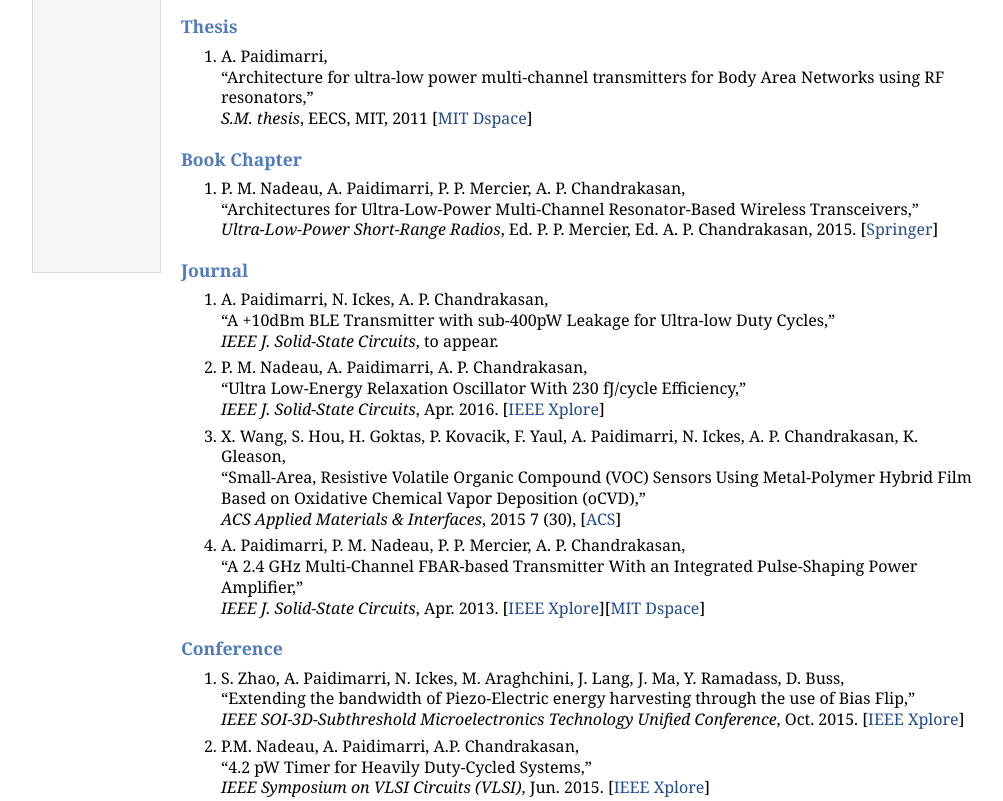
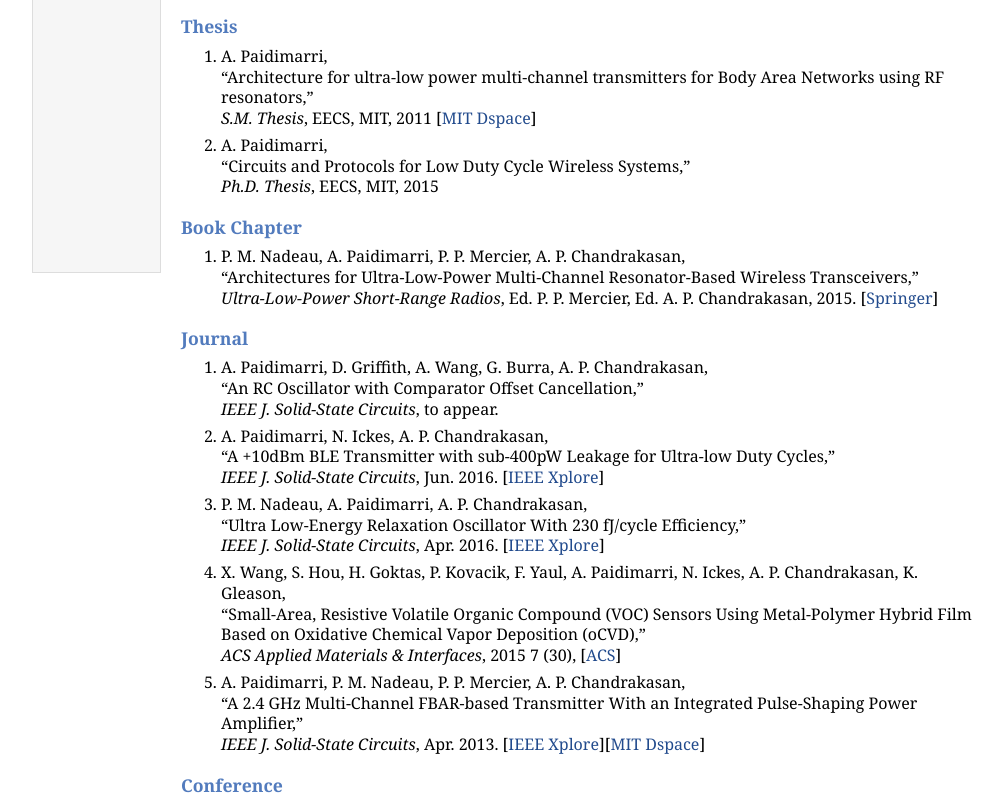
Before and after one commit to arun-p/www, a plain HTML site: page index.html in a window 1280 px wide. Shown: the part 505-1306 px from the top of the page, without its empty margins (31-1034 px from the left). Drawn offline with Linux system fonts and the light colour scheme.

Commit message:
added JSSC for RC oscillator

```diff
--- a/index.html
+++ b/index.html
@@ -45,7 +45,11 @@ try {
 <ol>
 <li><p>A. Paidimarri,<br />
 &ldquo;Architecture for ultra-low power multi-channel transmitters for Body Area Networks using RF resonators,&rdquo;<br />
-<i>S.M. thesis</i>, EECS, MIT, 2011 [<a href="http://dspace.mit.edu/handle/1721.1/66473">MIT Dspace</a>]</p>
+<i>S.M. Thesis</i>, EECS, MIT, 2011 [<a href="http://dspace.mit.edu/handle/1721.1/66473">MIT Dspace</a>]</p>
+</li>
+<li><p>A. Paidimarri,<br />
+&ldquo;Circuits and Protocols for Low Duty Cycle Wireless Systems,&rdquo;<br />
+<i>Ph.D. Thesis</i>, EECS, MIT, 2015</p>
 </li>
 </ol>
 <h3>Book Chapter</h3>
@@ -57,9 +61,13 @@ try {
 </ol>
 <h3>Journal</h3>
 <ol>
+<li><p>A. Paidimarri, D. Griffith, A. Wang, G. Burra, A. P. Chandrakasan,<br />
+&ldquo;An RC Oscillator with Comparator Offset Cancellation,&rdquo;<br />
+<i>IEEE J. Solid-State Circuits</i>, to appear.</p>
+</li>
 <li><p>A. Paidimarri, N. Ickes, A. P. Chandrakasan,<br />
 &ldquo;A +10dBm BLE Transmitter with sub-400pW Leakage for Ultra-low Duty Cycles,&rdquo;<br />
-<i>IEEE J. Solid-State Circuits</i>, to appear.</p>
+<i>IEEE J. Solid-State Circuits</i>, Jun. 2016. [<a href="http://dx.doi.org/10.1109/JSSC.2016.2539345">IEEE Xplore</a>]</p>
 </li>
 <li><p>P. M. Nadeau, A. Paidimarri, A. P. Chandrakasan,<br />
 &ldquo;Ultra Low-Energy Relaxation Oscillator With 230 fJ/cycle Efficiency,&rdquo;<br />
@@ -90,7 +98,8 @@ try {
 </li>
 <li><p>A. Paidimarri, N. Ickes, A. P. Chandrakasan,<br />
 &ldquo;A +10dBm 2.4GHz Transmitter with sub-400pW Leakage and 43.7% System Efficiency,&rdquo;<br />
-<i>IEEE International Solid State Circuits Conference (ISSCC)</i>, Feb. 2015. [<a href="http://dx.doi.org/10.1109/ISSCC.2015.7063018">IEEE Xplore</a>][<a href="http://hdl.handle.net/1721.1/95676">MIT Dspace</a>]</p>
+<i>IEEE International Solid State Circuits Conference (ISSCC)</i>, Feb. 2015. [<a href="http://dx.doi.org/10.1109/ISSCC.2015.7063018">IEEE Xplore</a>][<a href="http://hdl.handle.net/1721.1/95676">MIT Dspace</a>]<br />
+<b><a href="https://player.vimeo.com/video/136713739">Video from the Demo Session</a></b></p>
 </li>
 <li><p>G. Angelopoulos, A. Paidimarri, A. P. Chandrakasan, M. Medard,<br />
 &ldquo;Experimental Study of the Interplay of Channel and Network Coding in Low Power Sensor Applications,&rdquo;<br />
@@ -122,7 +131,7 @@ try {
 <td align="left"></td></tr></table>
 <div id="footer">
 <div id="footer-text">
-Page generated 2016-03-09 01:55:08 EST, by <a href="http://jemdoc.jaboc.net/">jemdoc</a>.
+Page generated 2016-04-16 15:46:42 EDT, by <a href="http://jemdoc.jaboc.net/">jemdoc</a>.
 </div>
 </div>
 </td>
```
Also changed, not shown: 1 other file.
